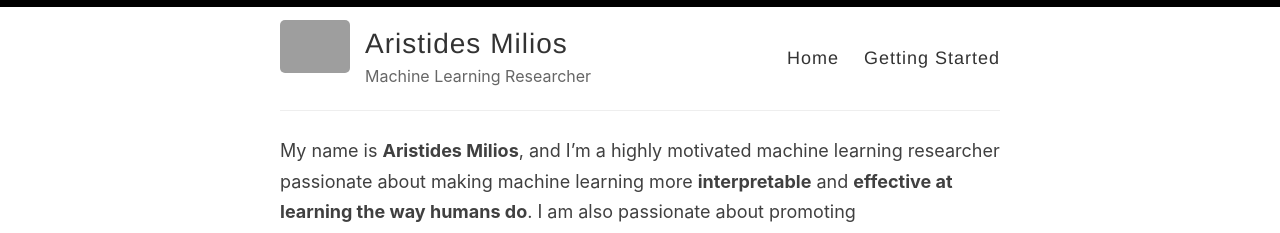
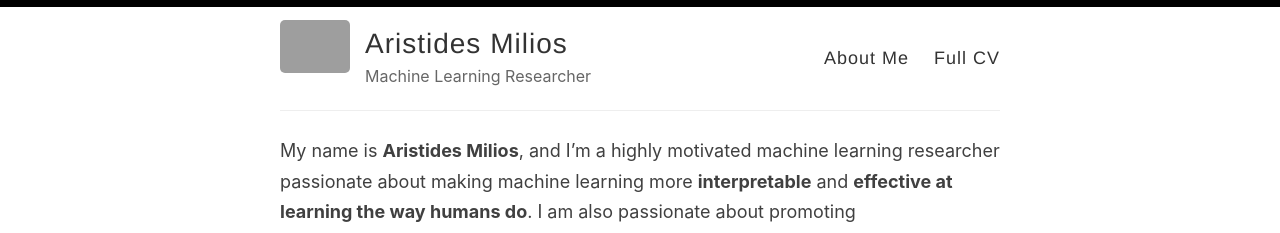
Before and after one commit to amilios/amilios.github.io, a Jekyll site: the page built from index.md, in a window 1280 px wide. Shown: the top 233 px of the page. Built offline with Jekyll 4.4.1, drawn with Linux system fonts in a browser that asks for light colours; grey boxes are pictures that could not be loaded.

Commit message:
Update default.html

```diff
--- a/_layouts/default.html
+++ b/_layouts/default.html
@@ -28,8 +28,8 @@
             </div>
 
             <nav>
-              <a href="{{ site.baseurl }}/">Home</a>
-              <a href="{{ site.baseurl }}/full-cv">Getting Started</a>
+              <a href="{{ site.baseurl }}/">About Me</a>
+              <a href="{{ site.baseurl }}/full-cv">Full CV</a>
             </nav>
           </header>
         </div>
```
